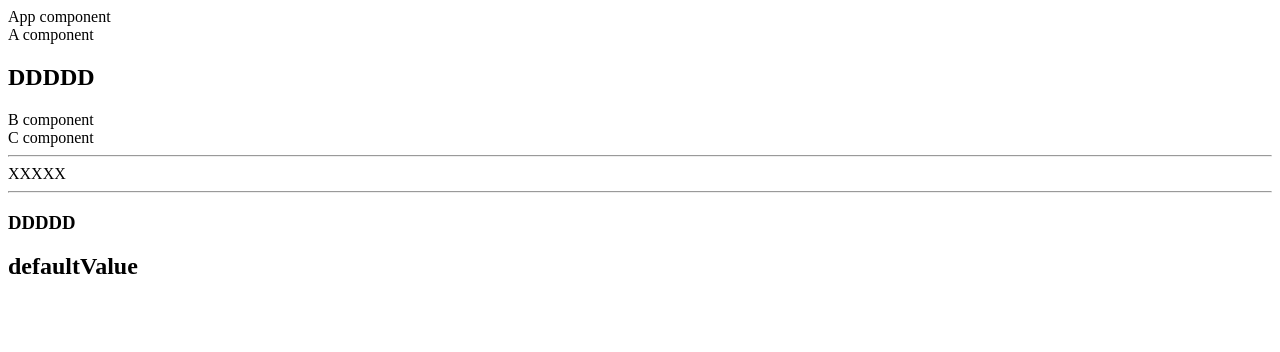
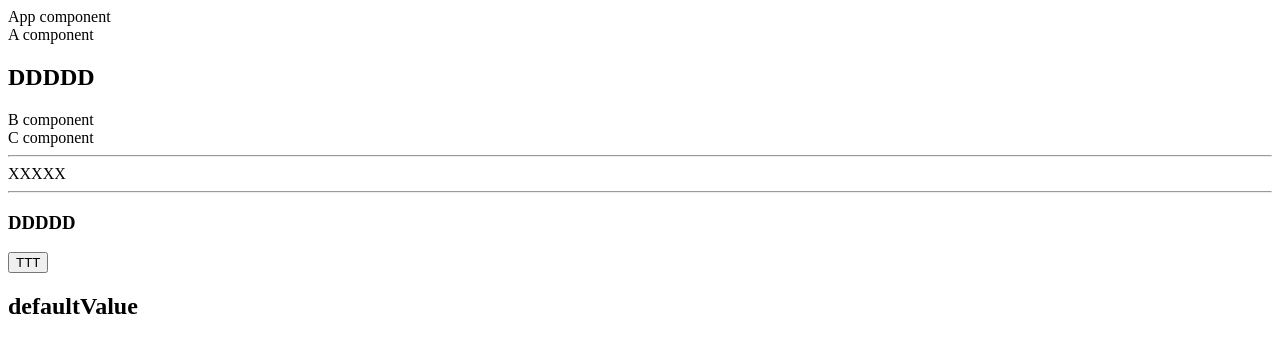
Before and after one commit to Igor40ivskyi/dec-2023-react, a React (Create React App) app: page / in a window 1280 px wide. Shown: the top 352 px of the page. Built offline with nearby package versions, Linux system fonts and the light colour scheme.

Commit message:
context learning

```diff
--- a/src/App.js
+++ b/src/App.js
@@ -13,6 +13,7 @@ function App() {
             <MyContext.Provider value={'DDDDD'}>
                 <A value={value}/>
             </MyContext.Provider>
+
             <MyContext.Consumer>
                 {
                     (value) => {
--- a/src/components/C.js
+++ b/src/components/C.js
@@ -10,14 +10,19 @@ const C = ({value}) => {
             {value}
             <hr/>
             <MyContext.Consumer>
-                {(value)=>{
+                {(value) => {
                     return <h3>{value}</h3>;
-            }}
+                }}
             </MyContext.Consumer>
+            <button onClick={() => {
+                {
 
-            <MyContext.Provider value={'SSSSS'}>
+                    <MyContext.Provider value={'SSSSS'}>
 
-            </MyContext.Provider>
+                    </MyContext.Provider>
+                }
+            }}>TTT
+            </button>
         </div>
     );
 };
```
